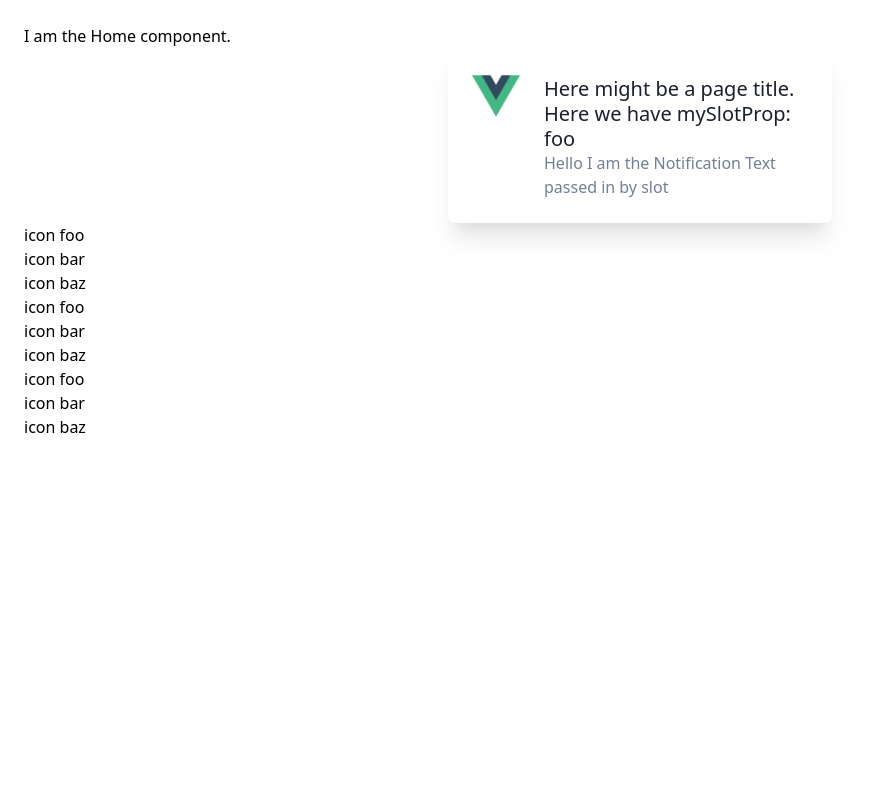
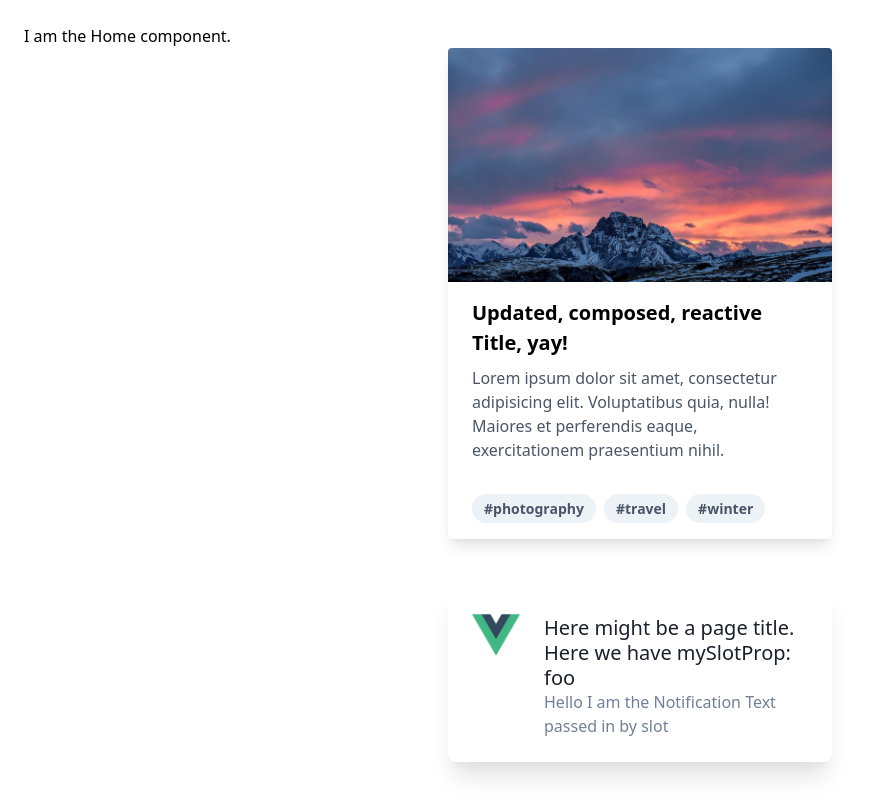
Before and after one commit to monobasic/vue2-sandbox, a Vue app: page / in a window 1280 px wide. Shown: the top 800 px of the page, without its empty margins (0-871 px from the left). Built offline with nearby package versions, Linux system fonts and the light colour scheme.

Commit message:
Add ref example

```diff
--- /dev/null
+++ b/src/components/Card.vue
@@ -0,0 +1,33 @@
+<template>
+  <div>
+    <div class="max-w-sm mx-auto rounded overflow-hidden shadow-lg">
+  <img class="w-full" src="@/assets/sunset.jpg" alt="Sunset in the mountains">
+  <div class="px-6 py-4">
+    <div class="font-bold text-xl mb-2">{{ title }}</div>
+    <p class="text-gray-700 text-base">
+      Lorem ipsum dolor sit amet, consectetur adipisicing elit. Voluptatibus quia, nulla! Maiores et perferendis eaque, exercitationem praesentium nihil.
+    </p>
+  </div>
+  <div class="px-6 py-4">
+    <span class="inline-block bg-gray-200 rounded-full px-3 py-1 text-sm font-semibold text-gray-700 mr-2">#photography</span>
+    <span class="inline-block bg-gray-200 rounded-full px-3 py-1 text-sm font-semibold text-gray-700 mr-2">#travel</span>
+    <span class="inline-block bg-gray-200 rounded-full px-3 py-1 text-sm font-semibold text-gray-700">#winter</span>
+  </div>
+</div>
+  </div>
+</template>
+<script>
+import { ref } from "@vue/composition-api";
+
+export default {
+  setup() {
+    const title = ref("Composed, reactive Title, yay!");
+
+    setTimeout(() => {
+      title.value = "Updated, composed, reactive Title, yay!";
+    }, 5000);
+
+    return { title };
+  }
+};
+</script>
--- a/src/components/Home.vue
+++ b/src/components/Home.vue
@@ -2,6 +2,10 @@
   <div class="p-6">
 
     <h1>I am the Home component.</h1>
+
+    <Card></Card>
+
+    <br><br>
 
     <Notification>
       <template v-slot:title="{mySlotProp}">
@@ -10,15 +14,21 @@
       Hello I am the Notification Text passed in by slot
     </Notification>
 
+    <br><br>
+
     <List :items="items">
       <template v-slot:default="{item}">
         <div class="p3">icon {{ item.title }}</div>
       </template>
     </List>
 
+    <br><br>
+
     <List :items="items" v-slot:default="{item}">
         <div class="p3">icon {{ item.title }}</div>
     </List>
+
+    <br><br>
 
     <List :items="items">
       <template #default="{item}">
@@ -31,11 +41,13 @@
 <script>
 import Notification from './Notification.vue'
 import List from './List.vue'
+import Card from './Card.vue'
 
 export default {
   components: {
     Notification,
-    List
+    List,
+    Card,
   },
   data: () => {
     return {
```
Also changed, not shown: src/assets/sunset.jpg (added).
